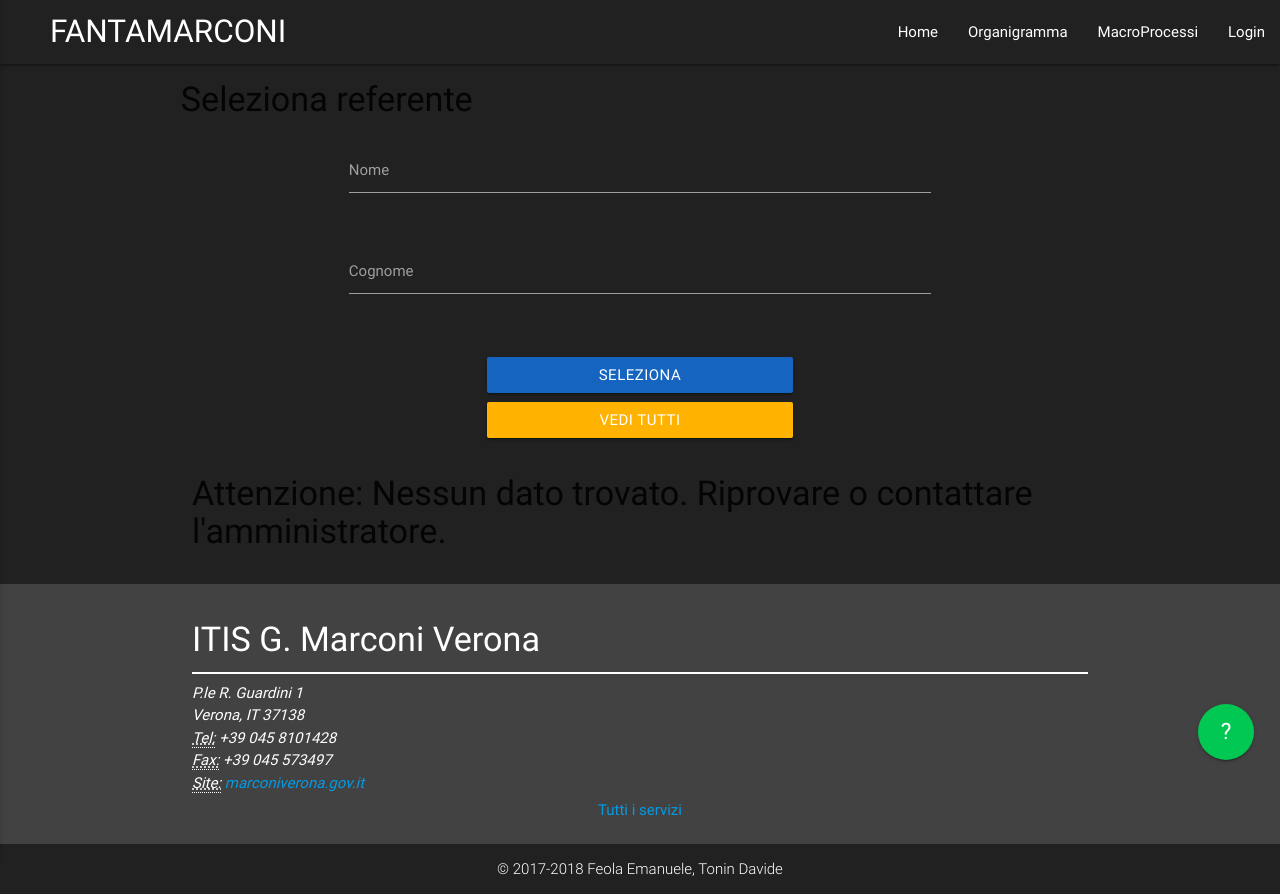
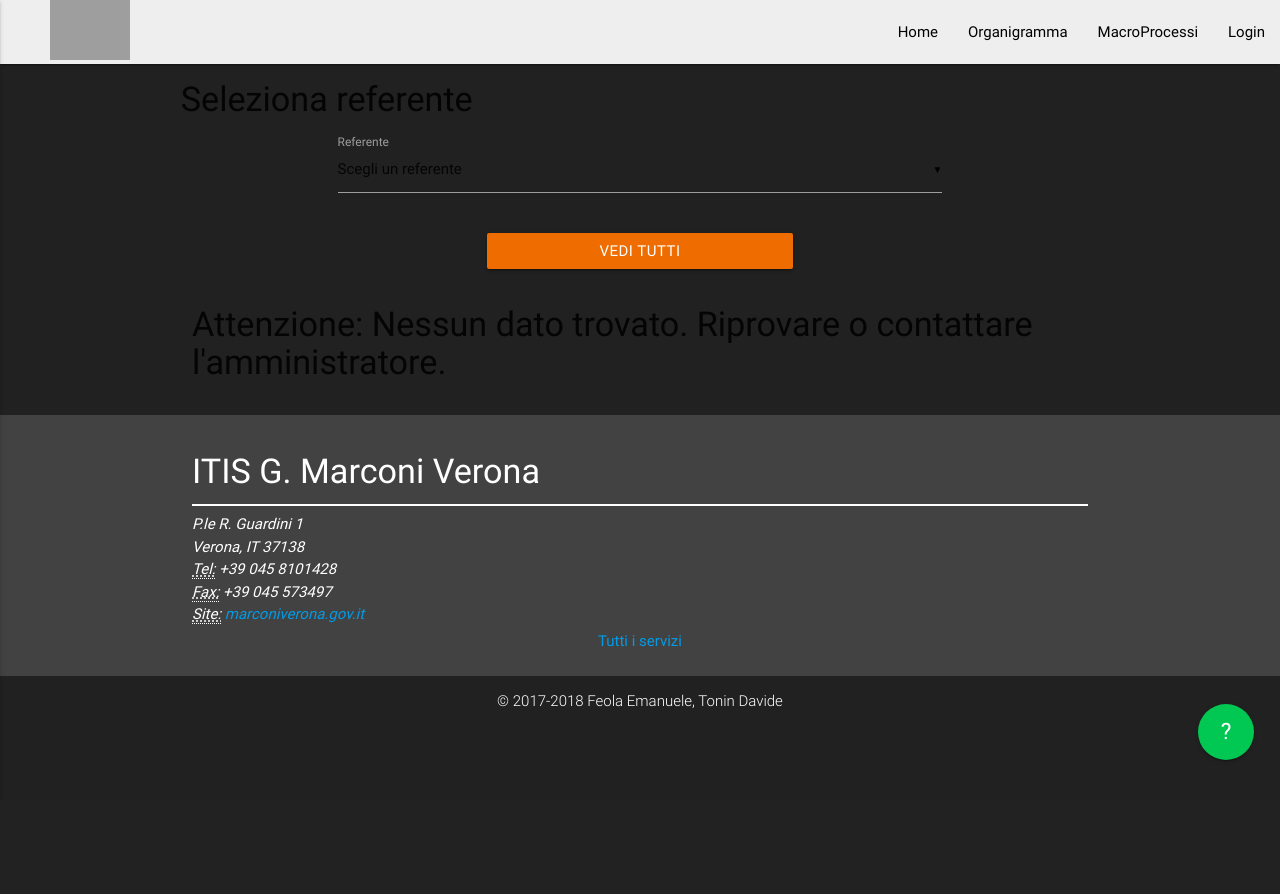
Before and after one commit to DavideTonin99/djfantamarconi, a Django app: page /fantamarconi/timeline/ in a window 1280 px wide. After the commit the page ends 760 px from the top, so only its background shows below. Run offline with Django 3.2, Linux system fonts and the light colour scheme; data that the repository does not hold is empty; some libraries are stand-ins or nearby versions; grey boxes are pictures that could not be loaded.

Commit message:
Modifiche di stile

```diff
--- a/fantamarconi/views.py
+++ b/fantamarconi/views.py
@@ -109,7 +109,13 @@ def get_organogram(request):
 
 # timeline page
 def timeline(request):
-    return render(request, template_name='timeline.html')
+    users = User.objects.all()
+    response = []
+    for user in users:
+        if (user.first_name != "" or user.last_name != ""):
+            response.append({'name': user.first_name, 'surname': user.last_name})
+    args = {'users': response}
+    return render(request, template_name='timeline.html', context={'users':response})
 
 # return timeline data
 def get_timeline(request):
--- a/templates/base.html
+++ b/templates/base.html
@@ -14,12 +14,17 @@
         <link rel="stylesheet" href="{% static 'css/style.css' %}">
 
         {% block style %}{% endblock %}
+        <style>
+            .nav-wrapper a {
+                color: black !important;
+            }
+        </style>
     </head>
     <body class="grey darken-4">
         <div class="navbar-fixed">
             <nav class="grey darken-4">
-                <div class="nav-wrapper">
-                    <a href="{% url 'home' %}" class="brand-logo left" style="margin-left: 50px;">FANTAMARCONI</a>
+                <div class="nav-wrapper" style="background-color: #eee">
+                    <a href="{% url 'home' %}" class="brand-logo left" style="margin-left: 50px;"><img style="height: 60px" src="{% static 'img/LogoFM.png' %}" alt=""></a>
                     <a href="#" data-activates="mobile-demo" class="button-collapse"><i class="material-icons">menu</i></a>
                     <ul class="right hide-on-med-and-down">
                         <li><a href="{% url 'home' %}">Home</a></li>
--- a/templates/timeline.html
+++ b/templates/timeline.html
@@ -13,27 +13,19 @@
 
         <form method="get">
             <div class="row">
-                <div class="col s8 offset-s2">
-                    {{ form.username.errors }}
-                    <div class="input-field col s12">
-                        <label for="id_username">Nome</label>
-                        <input id="name-referent-input" type="text" value=""/>
-                    </div>
-                </div>
-            </div>
-            <div class="row">
-                <div class="col s8 offset-s2">
-                    {{ form.username.errors }}
-                    <div class="input-field col s12">
-                        <label for="id_username">Cognome</label>
-                        <input id="surname-referent-input" type="text" value=""/>
-                    </div>
-                </div>
+                <div class="input-field col s8 offset-s2">
+                    <select onchange="select_referent()">
+                        <option value="" disabled selected>Scegli un referente</option>
+                        {% for user in users %}
+                        <option value="{{ user.name}}_{{ user.surname }}">{{ user.name }} {{ user.surname }}</option>
+                        {% endfor %}
+                    </select>
+                    <label>Referente</label>
+                  </div>
+
             </div>
 
-            <br  />
-            <button class="btn waves-effect waves-light col s10 m10 l4 offset-s1 offset-m1 offset-l4 blue darken-3" type="button" onclick='select_referent()'>SELEZIONA</button><br><br>
-            <a class="btn waves-effect waves-light col s10 m10 l4 offset-s1 offset-m1 offset-l4 amber darken-1" href="{% url 'timeline' %}">VEDI TUTTI</a>
+            <a class="btn waves-effect waves-light col s10 m10 l4 offset-s1 offset-m1 offset-l4 orange darken-3" href="{% url 'timeline' %}">VEDI TUTTI</a>
         </form>
 
         <br />
@@ -58,8 +50,15 @@
         var timeline_data;
 
         function load_data() {
-            first_name = $('#name-referent-input').val();
-            last_name = $('#surname-referent-input').val();
+            first_name = "";
+            last_name = "";
+            try {
+                referent = $('select').val().split('_');
+                first_name = referent[0];
+                last_name = referent[1];
+            } catch (err) {
+
+            }
 
             person_selected = first_name
 
@@ -91,6 +90,7 @@
         }
 
         $(document).ready( function() {
+            $('select').material_select();
             $('.tooltipped').tooltip({delay: 50}); // for toast
 
             var url = window.location.href;
@@ -111,8 +111,8 @@
                         load_data();
                     } else {
                         $('label').addClass('active');
-                        $('#name-referent-input').val(data.name);
-                        $('#surname-referent-input').val(data.surname);
+                        $("select option[value='"+data.name+"_"+data.surname+"']").attr('selected', 'selected');
+                        $('select').material_select();
                         load_data();
                     }
                 })
```
Also changed, not shown: templates/home.html (+0 -8 lines).
